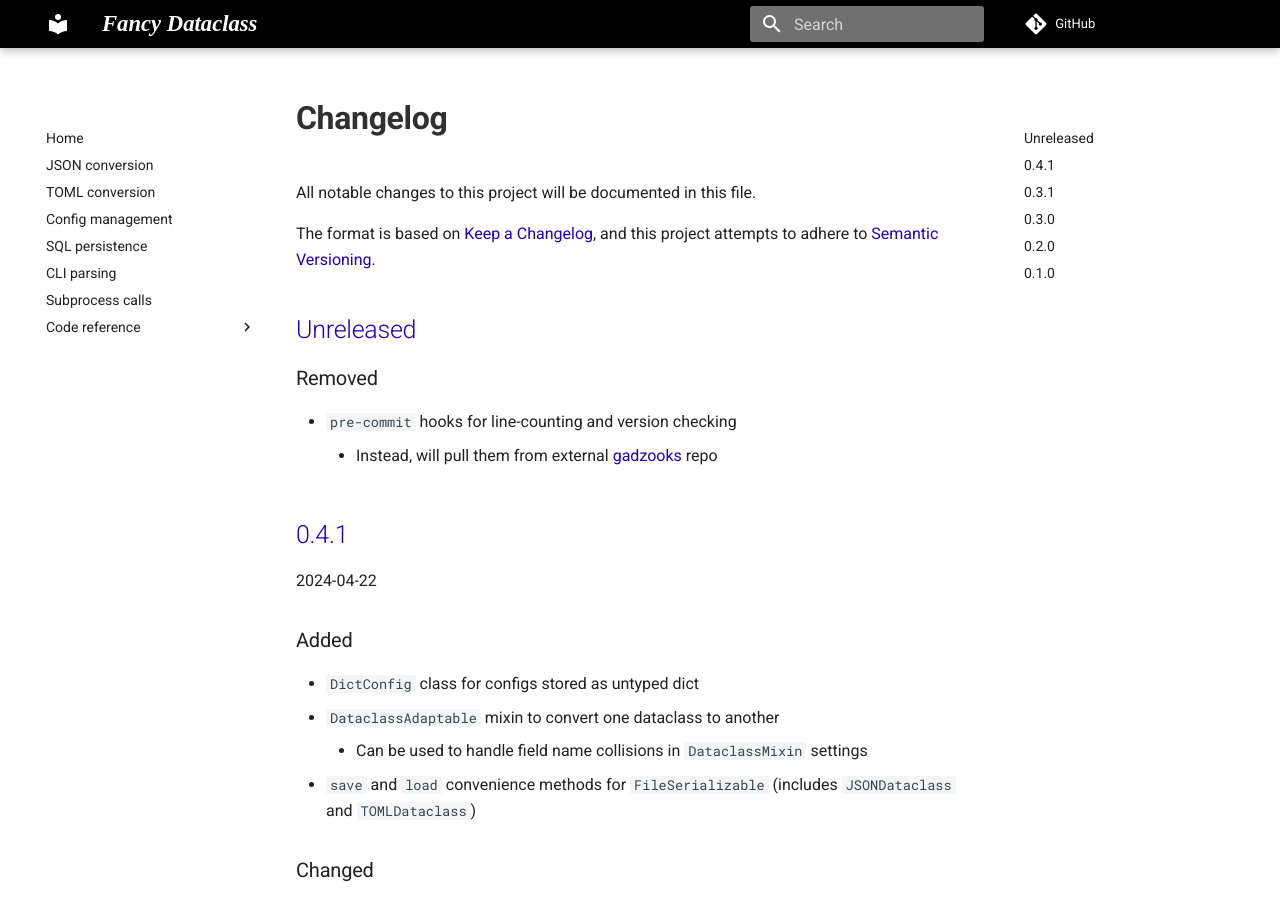
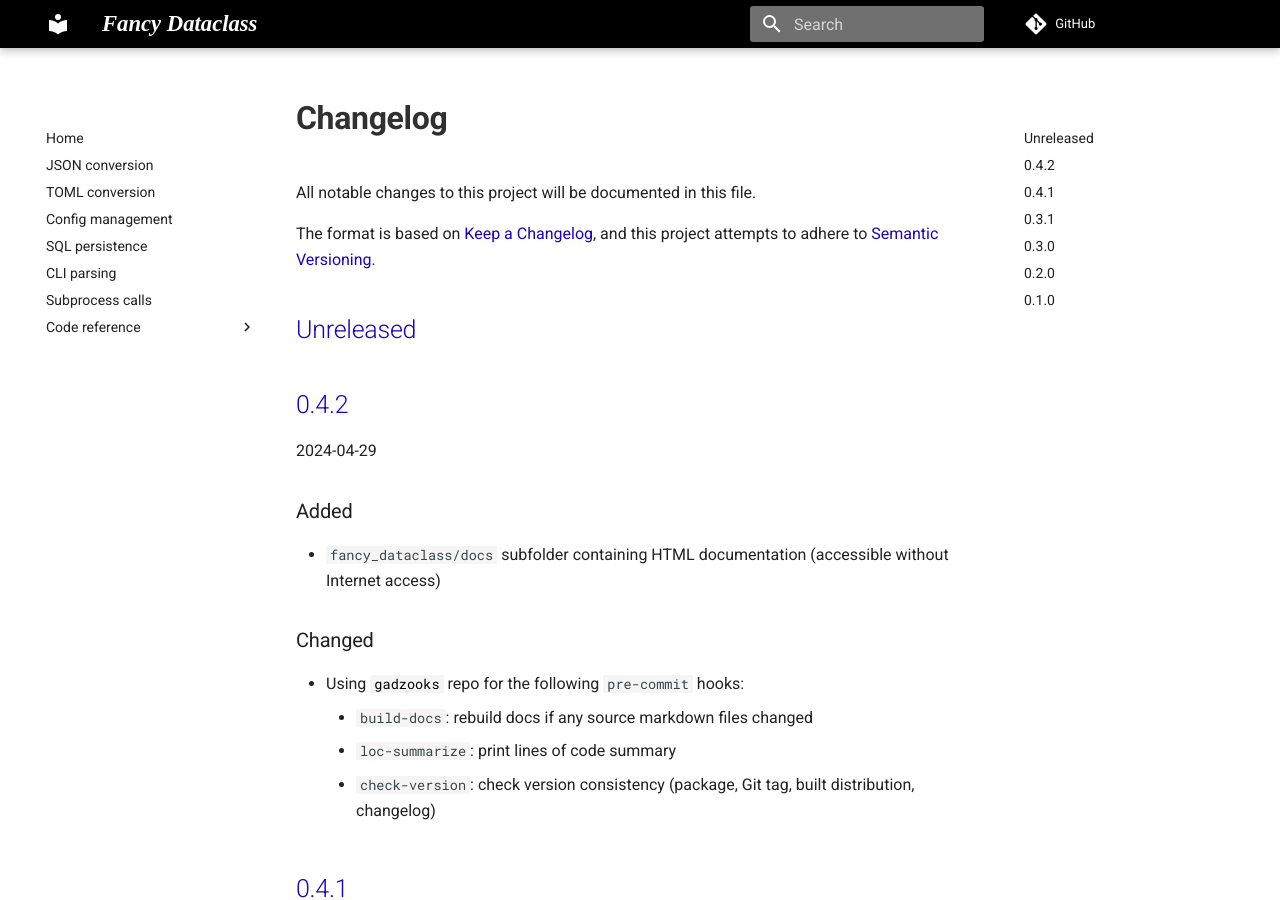
Before and after one commit to jeremander/fancy-dataclass, an MkDocs documentation site: the page built from docs/CHANGELOG.md, in a window 1280 px wide and 900 px high. Built offline with MkDocs 1.6.1 and Material for MkDocs 9.7.7, drawn with Linux system fonts in a browser that asks for light colours; comment, search, counter and statistics services are not loaded.

Commit message:
docs: update CHANGELOG (v0.4.2)

```diff
--- a/docs/CHANGELOG.md
+++ b/docs/CHANGELOG.md
@@ -16,10 +16,20 @@ Types of changes:
 
 ## [Unreleased]
 
-### Removed
+## [0.4.2]
 
-- `pre-commit` hooks for line-counting and version checking
-    - Instead, will pull them from external [gadzooks](https://github.com/jeremander/gadzooks) repo
+2024-04-29
+
+### Added
+
+- `fancy_dataclass/docs` subfolder containing HTML documentation (accessible without Internet access)
+
+### Changed
+
+- Using [`gadzooks`](https://github.com/jeremander/gadzooks) repo for the following `pre-commit` hooks:
+    - `build-docs`: rebuild docs if any source markdown files changed
+    - `loc-summarize`: print lines of code summary
+    - `check-version`: check version consistency (package, Git tag, built distribution, changelog)
 
 ## [0.4.1]
 
@@ -116,8 +126,9 @@ Types of changes:
     - `SQLDataclass`: SQL persistence via `sqlalchemy`
     - `SubprocessDataclass`: call out to another program via `subprocess`
 
-[unreleased]: https://github.com/jeremander/fancy-dataclass/compare/v0.4.1...HEAD
-[0.4.1]: https://github.com/jeremander/fancy-dataclass/releases/tag/v0.4.1
+[unreleased]: https://github.com/jeremander/fancy-dataclass/compare/v0.4.2...HEAD
+[0.4.1]: https://github.com/jeremander/fancy-dataclass/releases/tag/v0.4.2
+[0.4.2]: https://github.com/jeremander/fancy-dataclass/releases/tag/v0.4.1
 [0.3.1]: https://github.com/jeremander/fancy-dataclass/releases/tag/v0.3.1
 [0.3.0]: https://github.com/jeremander/fancy-dataclass/releases/tag/v0.3.0
 [0.2.0]: https://github.com/jeremander/fancy-dataclass/releases/tag/v0.2.0
```
